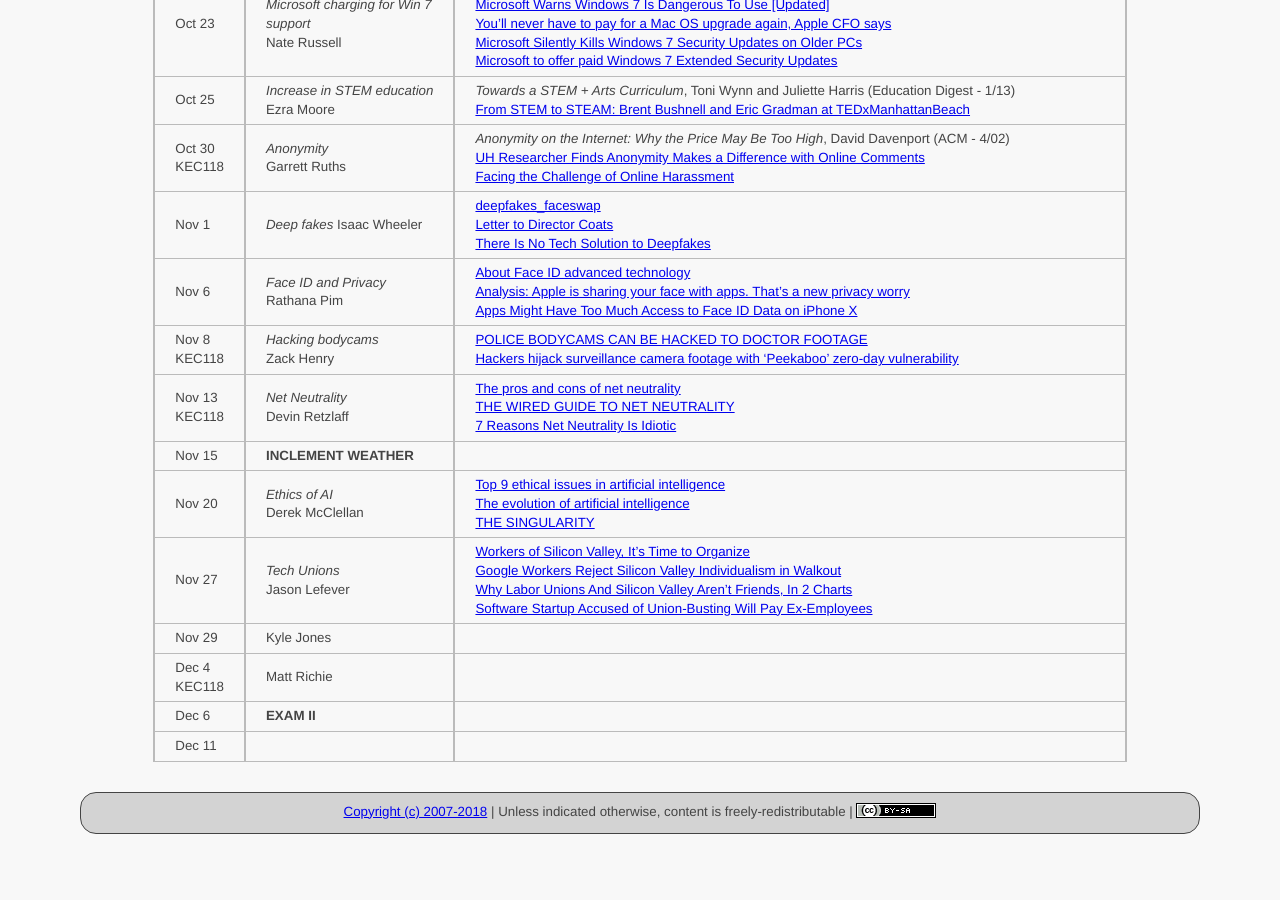
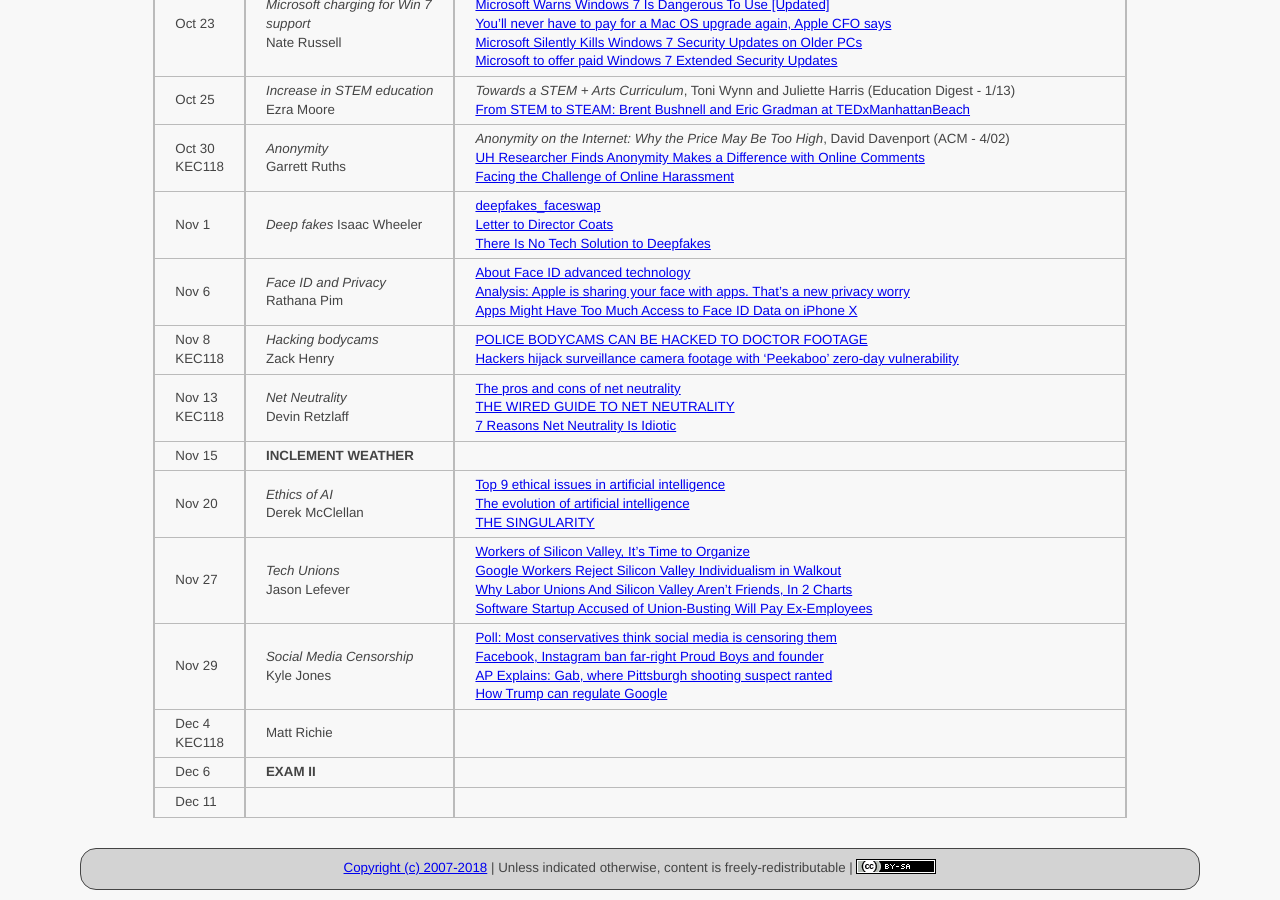
Before and after one commit to ycpcs/cs456-fall2018, a Jekyll site: the page built from schedule/index.md, in a window 1280 px wide and 900 px high, scrolled down 1208 px. Built offline with Jekyll 4.4.1, drawn with Linux system fonts in a browser that asks for light colours; before the commit the page ends 2052 px from its top, so only the background shows below that.

Commit message:
add social media articles
add social media articles

```diff
--- a/schedule/index.md
+++ b/schedule/index.md
@@ -38,7 +38,7 @@ All reading materials can be accessed via [Schmidt Library](http://library.ycp.e
 > Nov 15  | **INCLEMENT WEATHER** | |
 > Nov 20  | *Ethics of AI* <br /> Derek McClellan | [Top 9 ethical issues in artificial intelligence](https://www.weforum.org/agenda/2016/10/top-10-ethical-issues-in-artificial-intelligence/) <br /> [The evolution of artificial intelligence](https://www.ubs.com/microsites/artificial-intelligence/en/new-dawn.html) <br /> [THE SINGULARITY](https://www.edge.org/conversation/ray_kurzweil-the-singularity) |
 > Nov 27  | *Tech Unions* <br /> Jason Lefever | [Workers of Silicon Valley, It’s Time to Organize](https://www.nytimes.com/2018/04/25/technology/tech-workers-change.html) <br /> [Google Workers Reject Silicon Valley Individualism in Walkout](https://www.nytimes.com/2018/11/06/business/google-employee-walkout-labor.html) <br /> [Why Labor Unions And Silicon Valley Aren’t Friends, In 2 Charts](https://techcrunch.com/2013/07/29/why-labor-unions-and-silicon-valley-arent-friends-in-2-charts/) <br /> [Software Startup Accused of Union-Busting Will Pay Ex-Employees](https://www.bloomberg.com/news/articles/2018-11-10/software-startup-accused-of-union-busting-will-pay-ex-employees) |
-> Nov 29  | Kyle Jones |
+> Nov 29  | *Social Media Censorship* <br /> Kyle Jones | [Poll: Most conservatives think social media is censoring them](https://www.axios.com/conservatives-social-media-censorship-poll-3a966ebb-6b44-458f-8941-40fc015a86a6.html) <br /> [Facebook, Instagram ban far-right Proud Boys and founder](https://www.apnews.com/2714b6a697d34f59982c398a235858e7) <br /> [AP Explains: Gab, where Pittsburgh shooting suspect ranted](https://www.apnews.com/7921beda96df484e9cb71ff4cc21cc58) <br /> [How Trump can regulate Google](https://www.axios.com/trump-regulate-google-facebook-twitter-ff29a693-a824-4aa1-889a-6df22a4adbe0.html) |
 > Dec 4 <br /> KEC118  | Matt Richie |
 > Dec 6   | **EXAM II** |
 > Dec 11  |  |
```
